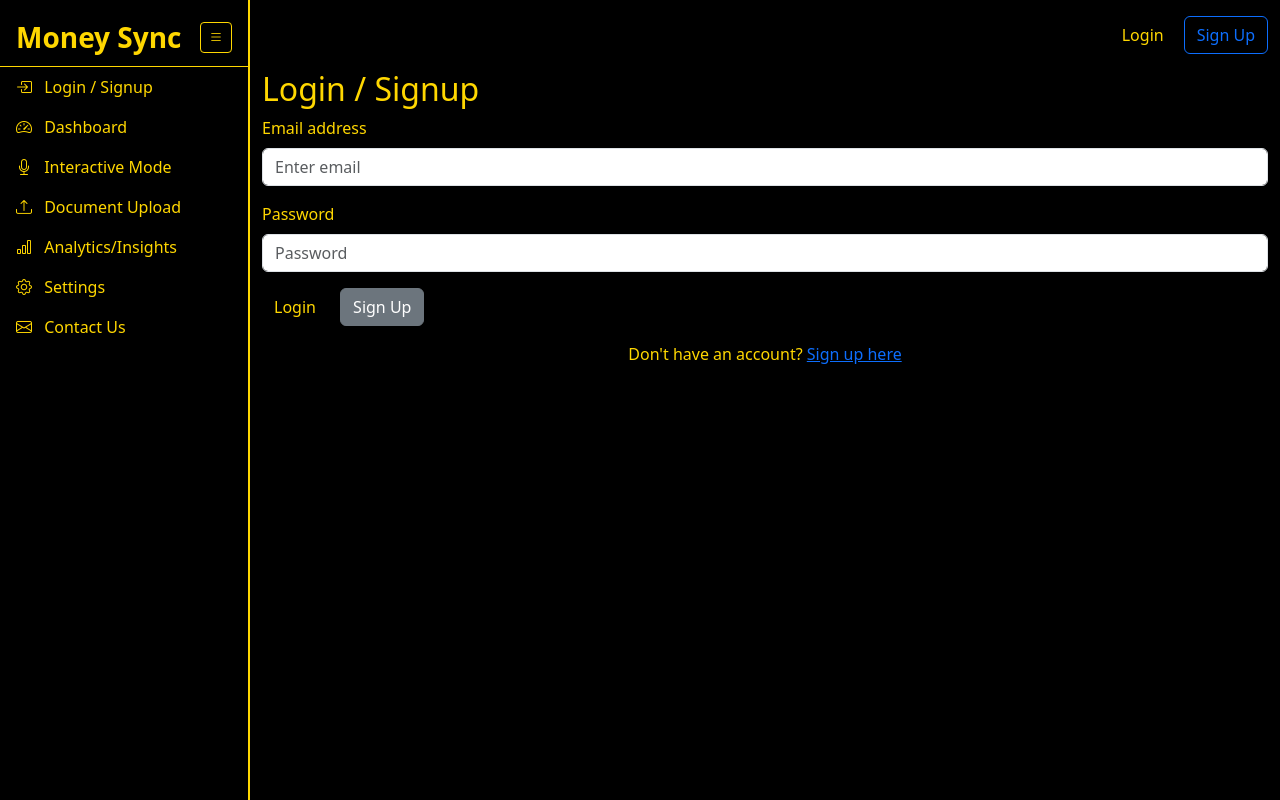
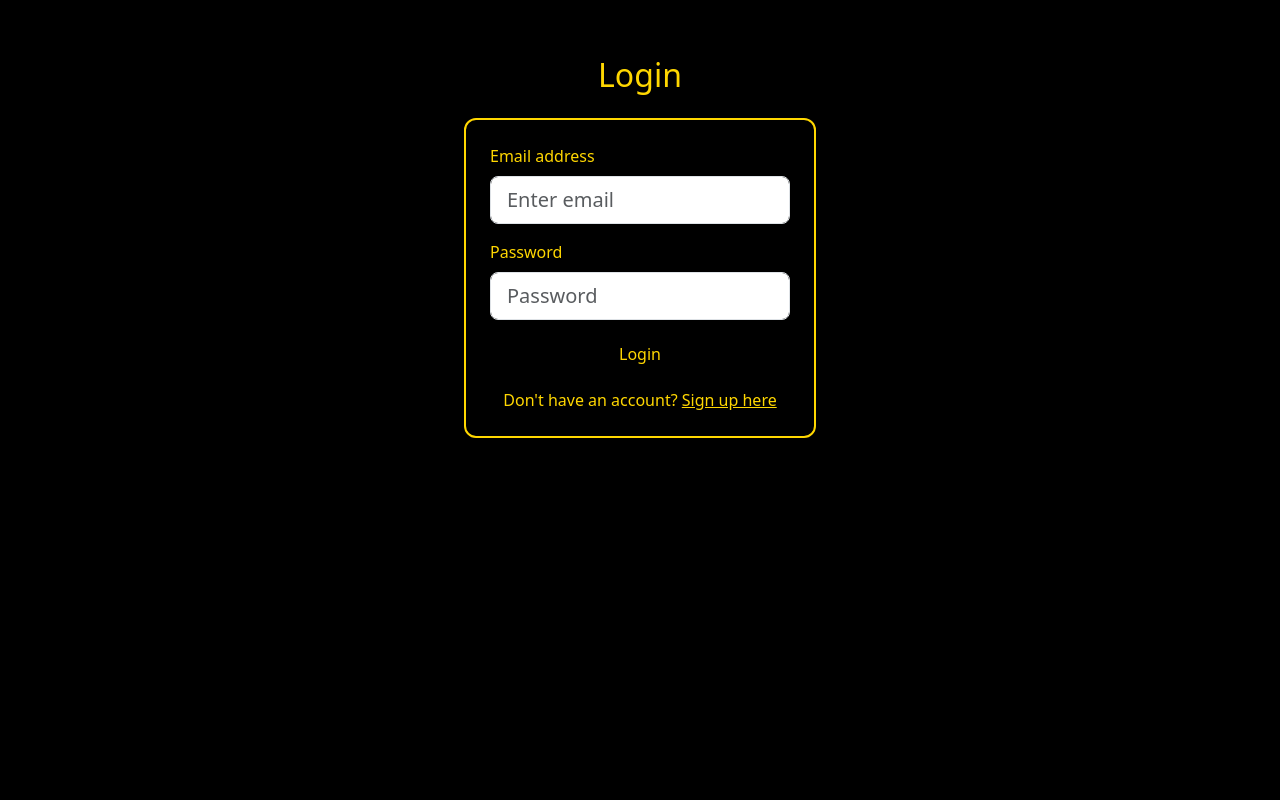
Before and after one commit to Nexus297/money-sync, a Flask app: page /login in a window 1280 px wide. Run offline with Flask 3, Linux system fonts and the light colour scheme.

Commit message:
front-end improvements

```diff
--- a/app.py
+++ b/app.py
@@ -1,5 +1,6 @@
 
 from flask import Flask, render_template, request, jsonify, send_from_directory
+from werkzeug.security import generate_password_hash, check_password_hash
 from flask_sqlalchemy import SQLAlchemy
 import os
 
@@ -17,6 +18,7 @@
     email = db.Column(db.String(120), nullable=False)
     age = db.Column(db.Integer, nullable=False)
     income = db.Column(db.Float, nullable=False)
+    password_hash = db.Column(db.String(256), nullable=False)
 
 
 # Signup route and logic
@@ -28,12 +30,14 @@
         age = request.form.get('age')
         income = request.form.get('income')
         password = request.form.get('password')
+        if not password:
+            return render_template('signup.html', error='Password is required.')
         # Check if user already exists
         existing = User.query.filter_by(email=email).first()
         if existing:
             return render_template('signup.html', error='Email already registered.')
-        # Add user (no password storage for demo, add if needed)
-        user = User(name=name, email=email, age=int(age), income=float(income))
+        password_hash = generate_password_hash(password) if password else None
+        user = User(name=name, email=email, age=int(age), income=float(income), password_hash=password_hash)
         db.session.add(user)
         db.session.commit()
         return redirect(url_for('login'))
@@ -56,11 +60,12 @@
         email = request.form.get('email')
         password = request.form.get('password')
         user = User.query.filter_by(email=email).first()
-        if user:
-            session['user_id'] = user.id
-            return redirect(url_for('dashboard'))
-        else:
-            return render_template('login.html', error='Invalid email or password.')
+        if not user:
+            return render_template('login.html', error='Email not found. Please sign up first.')
+        if not check_password_hash(user.password_hash, password):
+            return render_template('login.html', error='Incorrect password.')
+        session['user_id'] = user.id
+        return redirect(url_for('dashboard'))
     if session.get('user_id'):
         return redirect(url_for('dashboard'))
     return render_template('login.html')
@@ -73,19 +78,19 @@
 @app.route('/dashboard')
 def dashboard():
     if not session.get('user_id'):
-        return redirect(url_for('login'))
+        return redirect(url_for('home'))
     return render_template('dashboard.html')
 
 @app.route('/interactive')
 def interactive():
     if not session.get('user_id'):
-        return redirect(url_for('login'))
+        return redirect(url_for('home'))
     return render_template('interactive.html')
 
 @app.route('/upload', methods=['GET', 'POST'])
 def upload():
     if not session.get('user_id'):
-        return redirect(url_for('login'))
+        return redirect(url_for('home'))
     if request.method == 'POST':
         return upload_file()
     return render_template('upload.html')
@@ -93,14 +98,22 @@
 @app.route('/analytics')
 def analytics():
     if not session.get('user_id'):
-        return redirect(url_for('login'))
+        return redirect(url_for('home'))
     return render_template('analytics.html')
 
 @app.route('/settings')
 def settings():
     if not session.get('user_id'):
+        return redirect(url_for('home'))
+    return render_template('settings.html')
+
+
+@app.route('/profile')
+def profile():
+    if not session.get('user_id'):
         return redirect(url_for('login'))
-    return render_template('settings.html')
+    user = User.query.get(session['user_id'])
+    return render_template('profile.html', user=user)
 
 @app.route('/contact')
 def contact():
--- a/templates/base.html
+++ b/templates/base.html
@@ -6,6 +6,12 @@
     <title>{% block title %}Money Sync{% endblock %}</title>
     <link href="https://cdn.jsdelivr.net/npm/bootstrap@5.3.0/dist/css/bootstrap.min.css" rel="stylesheet">
     <style>
+    .with-sidebar {
+      margin-left: 250px;
+    }
+    .no-sidebar {
+      margin-left: 0;
+    }
     /* Ensure sidebar brand is gold */
     #sidebar .navbar-brand {
       color: var(--secondary-color) !important;
@@ -105,6 +111,8 @@
 </head>
 <body>
 <div class="d-flex" style="min-height: 100vh;">
+  {% set show_sidebar = not (request.path in ['/', '/login', '/signup']) %}
+  {% if show_sidebar %}
   <!-- Sidebar -->
   <nav id="sidebar" class="sidebar">
     <div class="offcanvas-header pt-3 pb-2 px-3 d-flex justify-content-between align-items-center">
@@ -115,7 +123,7 @@
     </div>
     <div class="offcanvas-body p-0">
       <ul class="nav flex-column mb-auto">
-        <li class="nav-item"><a class="nav-link px-3 py-2 {% if active=='login' %}active{% endif %}" href="/login"><i class="bi bi-box-arrow-in-right"></i> <span>Login / Signup</span></a></li>
+  <!-- Login/Signup removed from sidebar -->
         <li class="nav-item"><a class="nav-link px-3 py-2 {% if active=='dashboard' %}active{% endif %}" href="/dashboard"><i class="bi bi-speedometer2"></i> <span>Dashboard</span></a></li>
         <li class="nav-item"><a class="nav-link px-3 py-2 {% if active=='interactive' %}active{% endif %}" href="/interactive"><i class="bi bi-mic"></i> <span>Interactive Mode</span></a></li>
         <li class="nav-item"><a class="nav-link px-3 py-2 {% if active=='upload' %}active{% endif %}" href="/upload"><i class="bi bi-upload"></i> <span>Document Upload</span></a></li>
@@ -126,23 +134,22 @@
 
     </div>
   </nav>
+  {% endif %}
   <!-- Main content -->
-  <div class="flex-grow-1" id="mainContent" style="margin-left: 250px; min-width:0; transition: margin-left 0.2s; background: var(--primary-color); color: var(--secondary-color);">
+  <div class="flex-grow-1 {% if show_sidebar %}with-sidebar{% else %}no-sidebar{% endif %}" id="mainContent" style="min-width:0; transition: margin-left 0.2s; background: var(--primary-color); color: var(--secondary-color);">
+
     <div class="container-fluid py-3">
-      <div class="d-flex justify-content-end align-items-center mb-3">
-        {% if session.get('user_id') %}
-          <div class="dropdown">
-            <a href="#" class="d-flex align-items-center text-decoration-none dropdown-toggle" id="profileDropdown" data-bs-toggle="dropdown" aria-expanded="false" style="color: var(--secondary-color);">
-              <i class="bi bi-person-circle me-2"></i> <span>Profile</span>
-            </a>
-            <ul class="dropdown-menu dropdown-menu-end" aria-labelledby="profileDropdown">
-              <li><a class="dropdown-item" href="#">My Profile</a></li>
-              <li><a class="dropdown-item" href="/logout">Logout</a></li>
-            </ul>
-          </div>
-        {% else %}
-          <a href="/login" class="btn btn-primary me-2">Login</a>
-          <a href="/signup" class="btn btn-outline-primary">Sign Up</a>
+      <div class="position-relative mb-3">
+        {% if session.get('user_id') and request.path not in ['/', '/login', '/signup'] %}
+        <div class="dropdown position-absolute end-0 top-0">
+          <a class="btn btn-primary dropdown-toggle" href="#" role="button" id="profileDropdown" data-bs-toggle="dropdown" aria-expanded="false">
+            <i class="bi bi-person-circle"></i> Profile
+          </a>
+          <ul class="dropdown-menu dropdown-menu-end" aria-labelledby="profileDropdown">
+            <li><a class="dropdown-item" href="/profile">My Profile</a></li>
+            <li><a class="dropdown-item" href="/logout">Logout</a></li>
+          </ul>
+        </div>
         {% endif %}
       </div>
       {% block content %}{% endblock %}
--- a/templates/login.html
+++ b/templates/login.html
@@ -1,23 +1,24 @@
 {% extends 'base.html' %}
-{% block title %}Login / Signup - Money Sync{% endblock %}
+{% block title %}Login - Money Sync{% endblock %}
 {% block content %}
-<h2>Login / Signup</h2>
-<form class="mb-3" method="POST">
+<form class="mb-3 p-4 rounded shadow-sm" method="POST" style="max-width: 400px; margin: auto; background: #000; color: #FFD700;">
+  <h2 class="text-center mb-4" style="color: #FFD700;">Login</h2>
+  <div style="border: 2px solid #FFD700; border-radius: 12px; padding: 24px; background: #000;">
     <div class="mb-3">
       <label for="email" class="form-label">Email address</label>
-    <input type="email" class="form-control" id="email" name="email" placeholder="Enter email" required>
+      <input type="email" class="form-control form-control-lg" id="email" name="email" placeholder="Enter email" required style="border-radius: 8px;">
     </div>
     <div class="mb-3">
       <label for="password" class="form-label">Password</label>
-    <input type="password" class="form-control" id="password" name="password" placeholder="Password" required>
+      <input type="password" class="form-control form-control-lg" id="password" name="password" placeholder="Password" required style="border-radius: 8px;">
     </div>
-  <button type="submit" class="btn btn-primary">Login</button>
-  <a href="/signup" class="btn btn-secondary ms-2">Sign Up</a>
-</form>
+    <button type="submit" class="btn btn-primary w-100">Login</button>
     {% if error %}
       <div class="alert alert-danger mt-3">{{ error }}</div>
     {% endif %}
     <div class="mt-3 text-center">
-    Don't have an account? <a href="/signup">Sign up here</a>
+      Don't have an account? <a href="/signup" style="color: #FFD700;">Sign up here</a>
     </div>
+  </div>
+</form>
 {% endblock %}
```
Also changed, not shown: templates/profile.html (added, +16 -0 lines), instance/app.db. Lines whose indentation alone changed are shown as unchanged.
